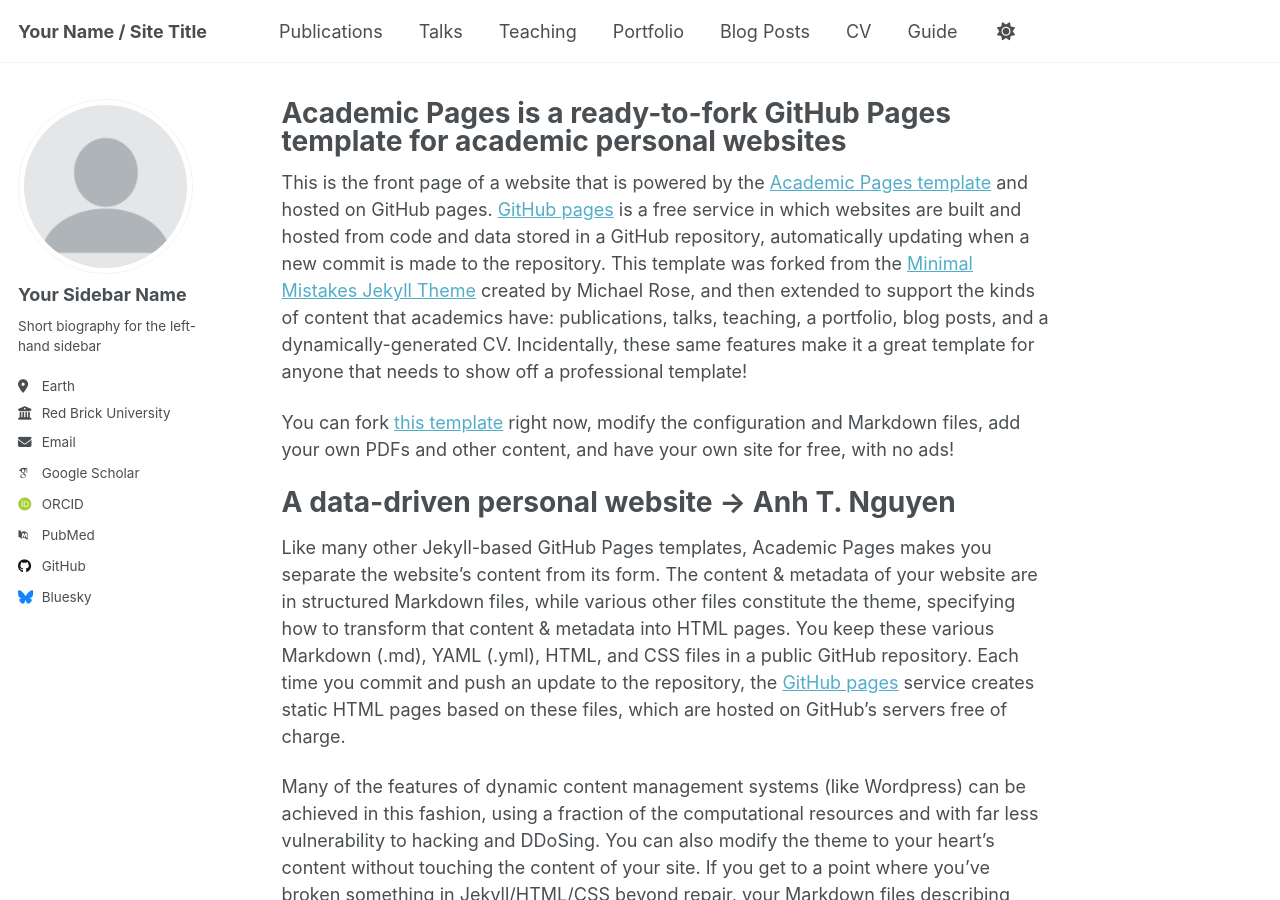
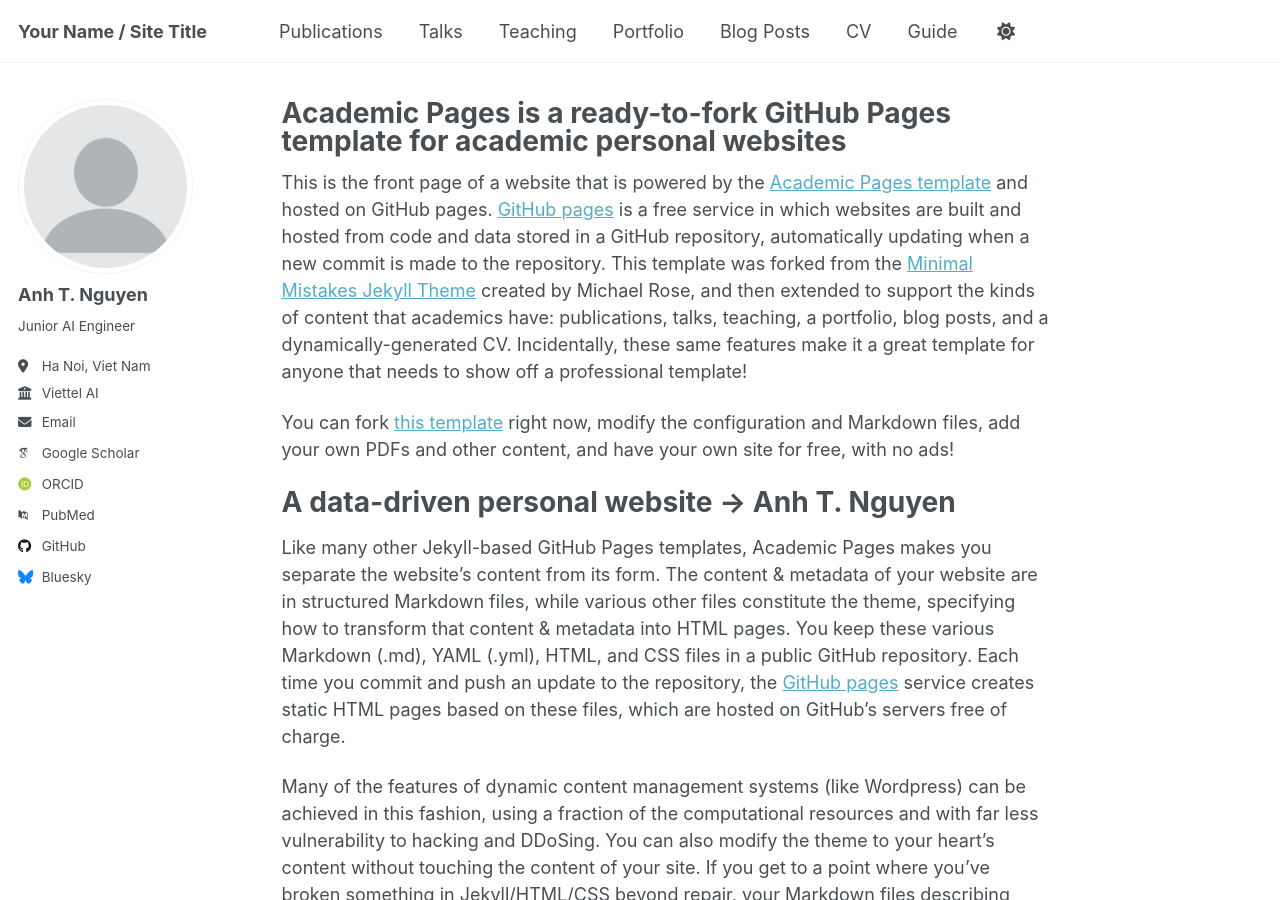
Before and after one commit to anh147/147anhnt.github.io, a Jekyll site: the page built from _pages/about.md, in a window 1280 px wide and 900 px high. Built offline with Jekyll 4.4.1, drawn with Linux system fonts in a browser that asks for light colours; some web fonts are replaced; a script that is not in the unit is left out.

Commit message:
init commit

```diff
--- a/_config.yml
+++ b/_config.yml
@@ -24,13 +24,13 @@
 author:
   # Biographic information
   avatar           : "profile.png"
-  name             : "Your Sidebar Name"
+  name             : "Anh T. Nguyen"
   pronouns         : # example: "she/her"
-  bio              : "Short biography for the left-hand sidebar"
-  location         : "Earth"
-  employer         : "Red Brick University"
+  bio              : "Junior AI Engineer"
+  location         : "Ha Noi, Viet Nam"
+  employer         : "Viettel AI"
   uri              : # URL
-  email            : "none@example.org"
+  email            : "147anhnt@gmail.com"
 
   # Academic websites
   academia         : # URL
```
